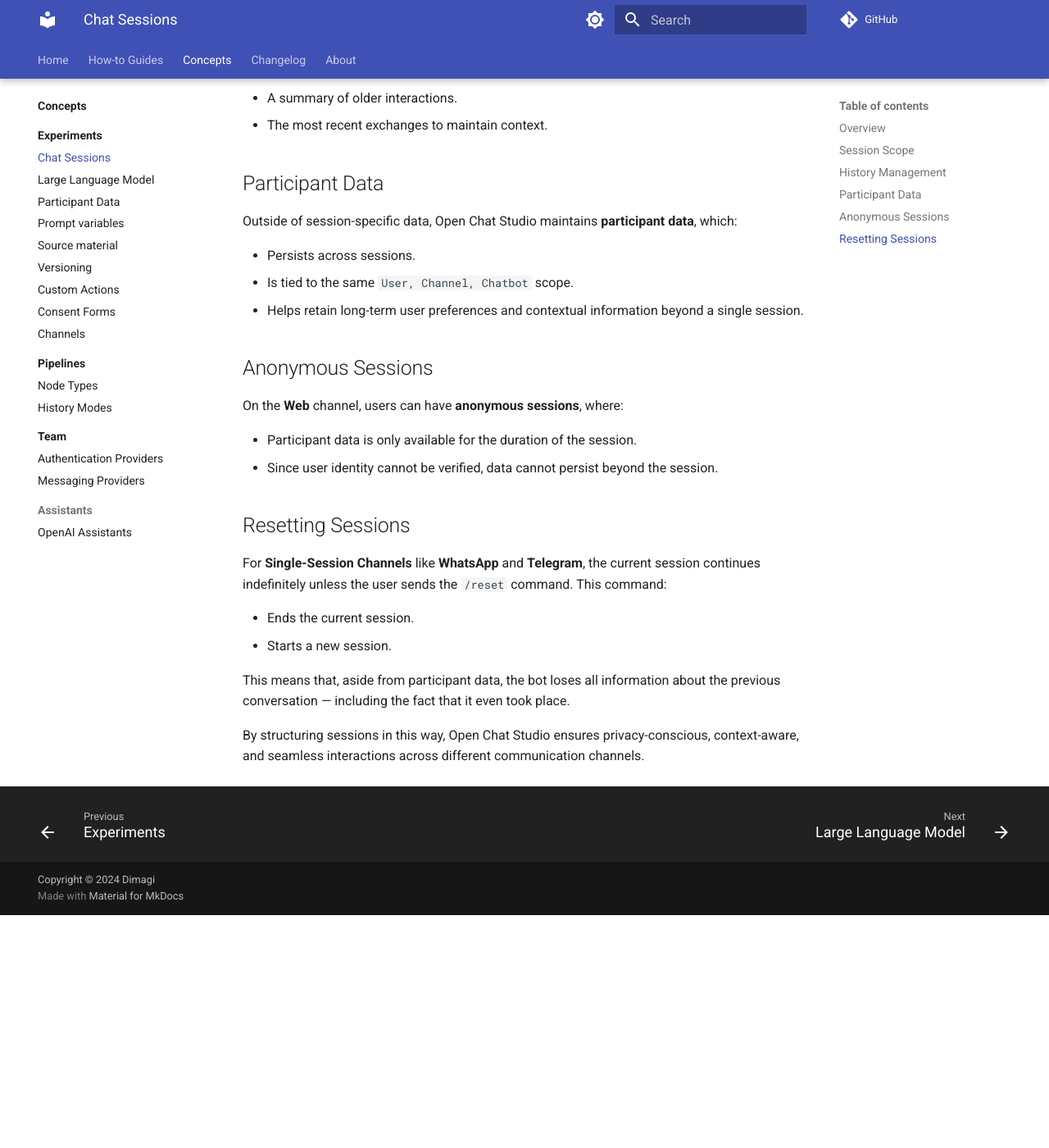
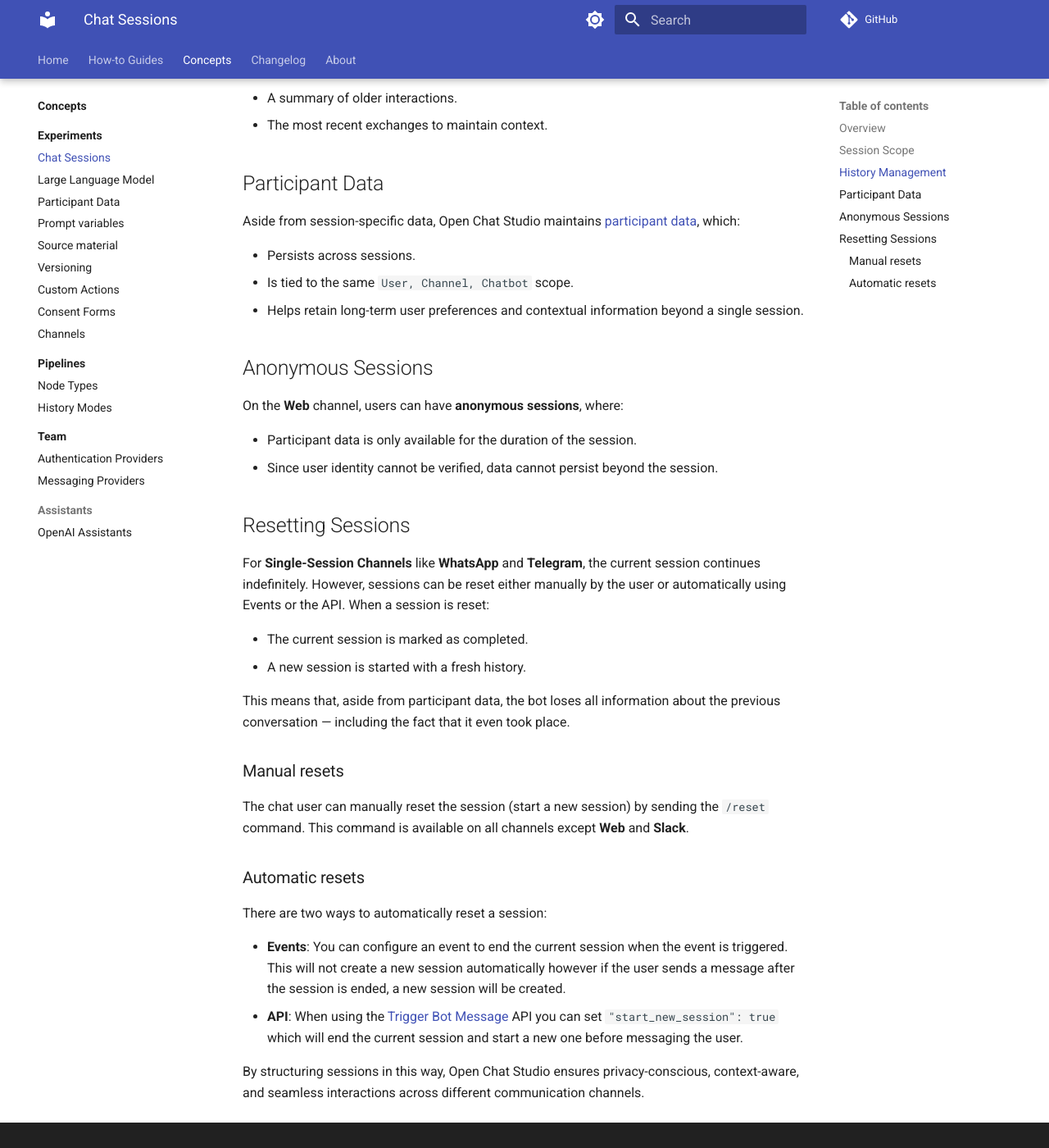
Before and after one commit to dimagi/open-chat-studio-docs, an MkDocs documentation site: the page built from docs/concepts/sessions.md, in a window 1280 px wide and 1400 px high, scrolled down 944 px. Shown: the whole window at 82% size. Built offline with MkDocs 1.6.1 and Material for MkDocs 9.7.7, drawn with Linux system fonts in a browser that asks for light colours; comment, search, counter and statistics services are not loaded; before the commit the page ends 2060 px from its top, so only the background shows below that; some of the changed text lies outside the part shown.

Commit message:
add more detail about resetting sessions

```diff
--- a/docs/concepts/sessions.md
+++ b/docs/concepts/sessions.md
@@ -9,7 +9,7 @@ Chat sessions in Open Chat Studio define the scope of conversations between a us
 A session is uniquely defined by:
 
 - **User**: The individual engaging with the chatbot.
-- **Channel**: The platform through which the chat occurs (e.g., WhatsApp, Telegram, Web, Slack).
+- **Channel**: The platform through which the chat occurs (e.g., WhatsApp, Telegram, Web, Slack). See [channels](channels.md).
 - **Chatbot**: The specific chatbot handling the conversation.
 
 Each session is independent, meaning:
@@ -28,7 +28,7 @@ Each session is independent, meaning:
 
 ## Participant Data
 
-Outside of session-specific data, Open Chat Studio maintains **participant data**, which:
+Aside from session-specific data, Open Chat Studio maintains [participant data](participant_data.md), which:
 
 - Persists across sessions.
 - Is tied to the same `User, Channel, Chatbot` scope.
@@ -43,13 +43,22 @@ On the **Web** channel, users can have **anonymous sessions**, where:
 
 ## Resetting Sessions
 
-For **Single-Session Channels** like **WhatsApp** and **Telegram**, the current session continues indefinitely unless the user sends the `/reset` command. This command:
+For **Single-Session Channels** like **WhatsApp** and **Telegram**, the current session continues indefinitely. However, sessions can be reset either manually by the user or automatically using Events or the API. When a session is reset:
 
-- Ends the current session.
-- Starts a new session.
+- The current session is marked as completed.
+- A new session is started with a fresh history.
 
 This means that, aside from participant data, the bot loses all information about the previous conversation — including the fact that it even took place.
 
+### Manual resets
 
+The chat user can manually reset the session (start a new session) by sending the `/reset` command. This command is available on all channels except **Web** and **Slack**.
+
+### Automatic resets
+
+There are two ways to automatically reset a session:
+
+- **Events**: You can configure an event to end the current session when the event is triggered. This will not create a new session automatically however if the user sends a message after the session is ended, a new session will be created.
+- **API**: When using the [Trigger Bot Message](https://chatbots.dimagi.com/api/docs/#tag/Channels/operation/trigger_bot_message) API you can set `"start_new_session": true` which will end the current session and start a new one before messaging the user.
 
 By structuring sessions in this way, Open Chat Studio ensures privacy-conscious, context-aware, and seamless interactions across different communication channels.
```
